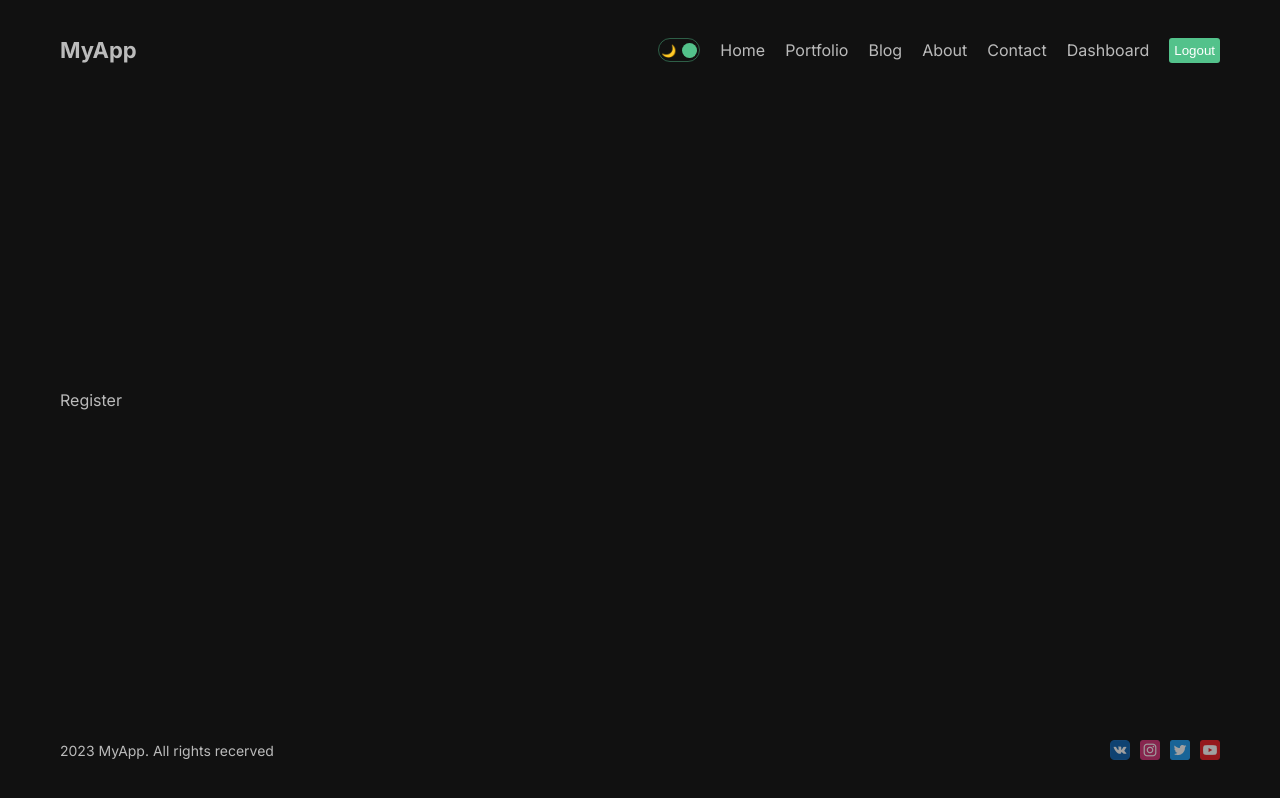
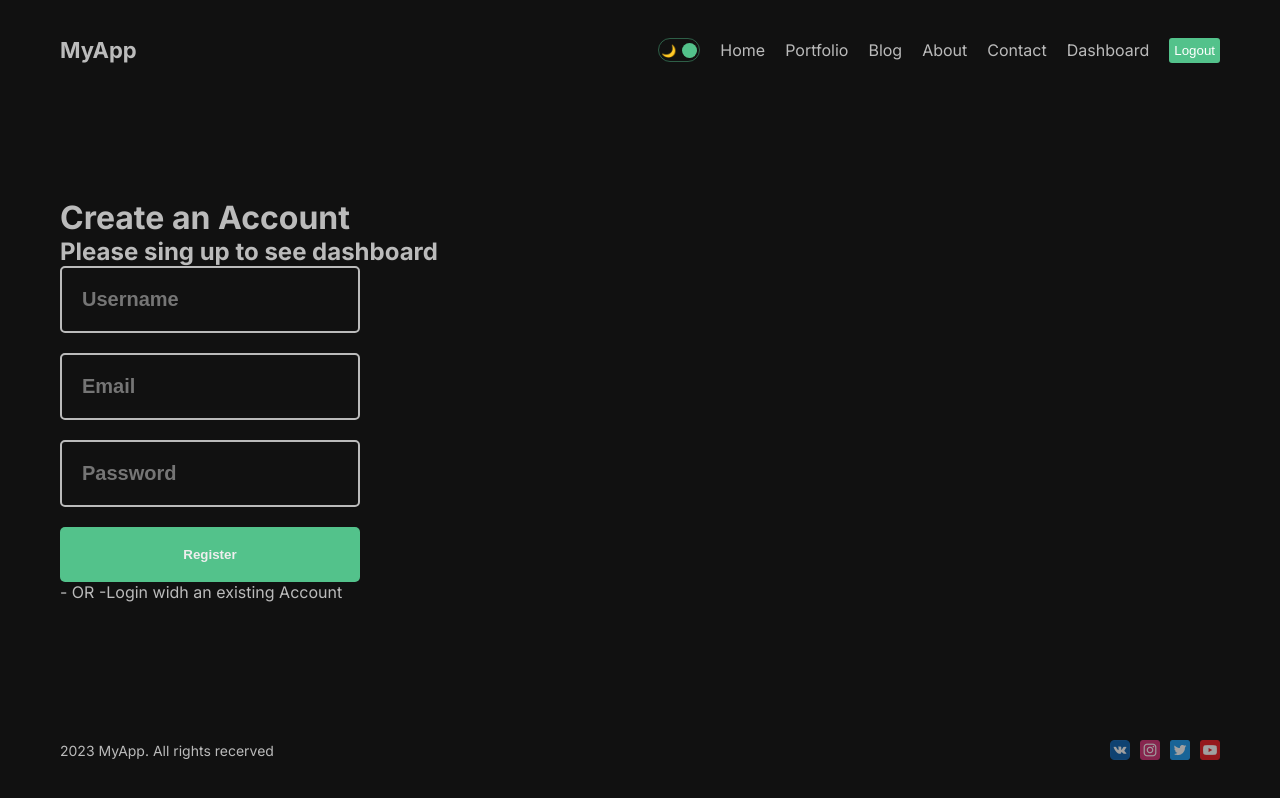
Before and after one commit to Eduard-soft/next-portfolio, a Next.js app: page /dashboard/register in a window 1280 px wide. Built offline with nearby package versions, Linux system fonts and the light colour scheme.

Commit message:
created registration of a new user

```diff
--- a/package.json
+++ b/package.json
@@ -9,6 +9,7 @@
     "lint": "next lint"
   },
   "dependencies": {
+    "bcryptjs": "^2.4.3",
     "eslint": "8.43.0",
     "eslint-config-next": "13.4.7",
     "mongoose": "6.11.1",
--- a/src/app/dashboard/(auth)/register/page.jsx
+++ b/src/app/dashboard/(auth)/register/page.jsx
@@ -1,11 +1,67 @@
-import React from 'react';
+"use client"
+
+import React, { useState }from "react"
+import styles from "./page.module.css"
+import Link from "next/link";
+import  { useRouter }  from "next/navigation";
+
 
 const Register = () => {
+	const [error, setError] = useState(null);
+	const router = useRouter()
+
+	const handleSubmit = async (e) => {
+		const name = e.target[0].value
+		const email = e.target[1].value
+		const password = e.target[2].value
+
+
+		try {
+			const res = await fetch("/api/auth/register", {
+				method: "POST",
+				headers: {
+					"Content-Type": "application/json",
+				},
+				body: JSON.stringify({
+					name,
+					email,
+					password
+				}),
+			});
+			res.status === 201 && router.push("/dashboard/login?success=Account has been created")
+		} catch (error) {
+			setError(error)
+			console.log(error);
+		}
+	};
+
 	return (
-		<div>
-			Register
+		<div className={styles.comtainer}>
+			<h1 className={styles.title}>Create an Account</h1>
+			<h2 className={styles.subtitle}>Please sing up to see dashboard</h2>
+			<form className={styles.form} onSubmit={handleSubmit}>
+				<input type="text"
+					placeholder="Username"
+					required
+					className={styles.input}
+				/>
+				<input type="email"
+					placeholder="Email"
+					required
+					className={styles.input}
+				/>
+				<input type="password"
+					placeholder="Password"
+					required
+					className={styles.input}
+				/>
+				<button className={styles.button}>Register</button>
+				{error && "Something went wrong!"}
+				</form>
+				<span className={styles.or}>- OR -</span>
+				<Link className={styles.link} href="/dashboard/login">Login widh an existing Account</Link>
 		</div>
 	);
-}
+};
 
 export default Register;
--- /dev/null
+++ b/src/app/dashboard/(auth)/register/page.module.css
@@ -0,0 +1,35 @@
+.container{
+	display: flex;
+	flex-direction: column;
+	gap: 20px;
+	align-items: center;
+	justify-content: center;
+}
+
+.form{
+	width: 300px;
+	display: flex;
+	flex-direction: column;
+	gap: 20px;
+}
+
+.input{
+	padding: 20px;
+	background-color: transparent;
+	border: 2px solid #bbb;
+	color:#bbb;
+	border-radius: 5px;
+	font-size: 20px;
+	font-weight: bold;
+}
+
+.button {
+	width: 300px;
+	padding: 20px;
+	cursor: pointer;
+	background-color: #53c28b;
+	border: none;
+	border-radius: 5px;
+	color: #eee;
+	font-weight: bold;
+}
--- a/src/app/page.jsx
+++ b/src/app/page.jsx
@@ -23,4 +23,4 @@
   )
 }
 
-//Новый Крутой Проект на Next 13.4 1h53min
+//Новый Крутой Проект на Next 13.4 3h10min
```
Also changed, not shown: src/app/api/auth/[...nextauth]/route.js (+42 -6 lines), src/app/api/auth/register/route.js (added, +29 -0 lines), 1 other file (tests, documents, lock files or other folders).
